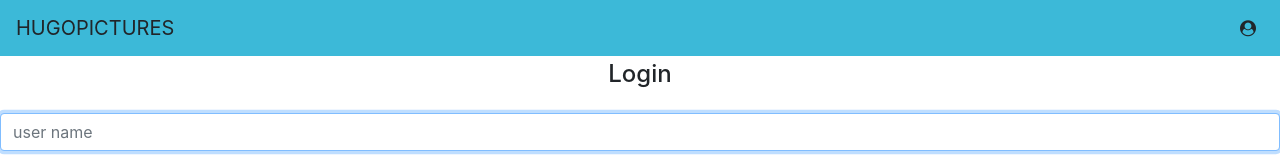
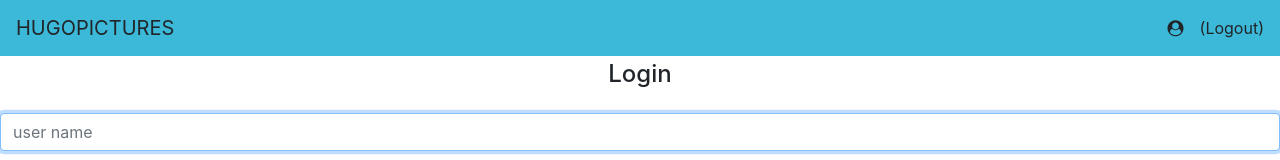
Before and after one commit to Hugo0307/hugopictures, an Angular app: page / in a window 1280 px wide. Shown: the top 160 px of the page. Built offline with nearby package versions, Linux system fonts and the light colour scheme.

Commit message:
ao recarregar, o nome do usuário não some mais e logout implementado

```diff
--- a/src/app/core/core.module.ts
+++ b/src/app/core/core.module.ts
@@ -1,8 +1,10 @@
+import { CommonModule } from '@angular/common';
 import { NgModule } from '@angular/core';
 import { HeaderComponent } from './header/header.component';
 
 @NgModule({
   declarations: [ HeaderComponent ],
-  exports: [ HeaderComponent ]
+  exports: [ HeaderComponent ],
+  imports: [ CommonModule ]
 })
 export class CoreModule { }
--- a/src/app/core/header/header.component.html
+++ b/src/app/core/header/header.component.html
@@ -1,9 +1,15 @@
 <header class="fixed-top">
   <nav class="navbar navbar-light bg-white">
       <a class="navbar-brand">HUGOPICTURES</a>
-      <div>
+      <div *ngIf="(user$ | async) as user; else login"><!--O pipe async serve para capturar direto no template a última emissão do observable-->
           <i class="fa fa-user-circle"></i>
-          <a class="ml-2">{{ user?.name }}</a>
+          <a class="ml-2">{{ user.name }}</a>
+          <a class="ml-2" (click)="logout()">(Logout)</a>
       </div>
+      <ng-template #login>
+        <span class="navbar-text">
+            Please, login!
+        </span>
+      </ng-template>
   </nav>
 </header>
--- a/src/app/core/header/header.component.ts
+++ b/src/app/core/header/header.component.ts
@@ -1,3 +1,4 @@
+import { Router } from '@angular/router';
 import { UserService } from './../user/user.service';
 import { Observable } from 'rxjs';
 import { Component } from '@angular/core';
@@ -12,11 +13,16 @@ import { User } from '../user/user';
 export class HeaderComponent {
 
   user$!: Observable<User>;
-  user!: User;
 
-  constructor(private userService: UserService) {
+  constructor(
+    private userService: UserService,
+    private router: Router) {
 
     this.user$ = this.userService.getUser();
-    this.user$.subscribe(user => this.user = user);
+  }
+
+  logout() {
+    this.userService.logout();
+    this.router.navigate(['']);
   }
 }
--- a/src/app/core/user/user.service.ts
+++ b/src/app/core/user/user.service.ts
@@ -1,20 +1,18 @@
-import { Injectable, OnInit } from '@angular/core';
+import { Injectable } from '@angular/core';
+import jwt_decode from 'jwt-decode';
 import { BehaviorSubject } from 'rxjs';
 
 import { TokenService } from './../token/token.service';
-import jwt_decode from 'jwt-decode';
 import { User } from './user';
 
 /** Serviço para armazenar o token com auxílio do TokenService e retornar o usuário logado*/
 @Injectable({ providedIn: 'root' })
-export class UserService implements OnInit {
+export class UserService {
 
   /** O Behavior Subject vai pegar a informação do usuário e guardar até que alguém utilize a informação */
   private userSubject = new BehaviorSubject<User>({id:0,name:'',email:''});
 
-  constructor(private tokenService: TokenService) { }
-
-  ngOnInit(): void {
+  constructor(private tokenService: TokenService) {
     this.tokenService.hasToken() &&
       this.decodeAndNotify();
   }
@@ -33,4 +31,9 @@ export class UserService implements OnInit {
     const user = jwt_decode(token) as User;
     this.userSubject.next(user);
   }
+
+  logout() {
+    this.tokenService.removeToken();
+    this.userSubject.next({id:0,name:'',email:''});
+  }
 }
--- a/src/app/shared/components/card/card.module.ts
+++ b/src/app/shared/components/card/card.module.ts
@@ -1,9 +1,11 @@
+import { CommonModule } from '@angular/common';
 import { NgModule } from '@angular/core';
 
 import { CardComponent } from './card-component';
 
 @NgModule({
   declarations: [ CardComponent ],
-  exports: [ CardComponent ]
+  exports: [ CardComponent ],
+  imports: [ CommonModule ]
 })
 export class CardModule { }
```
